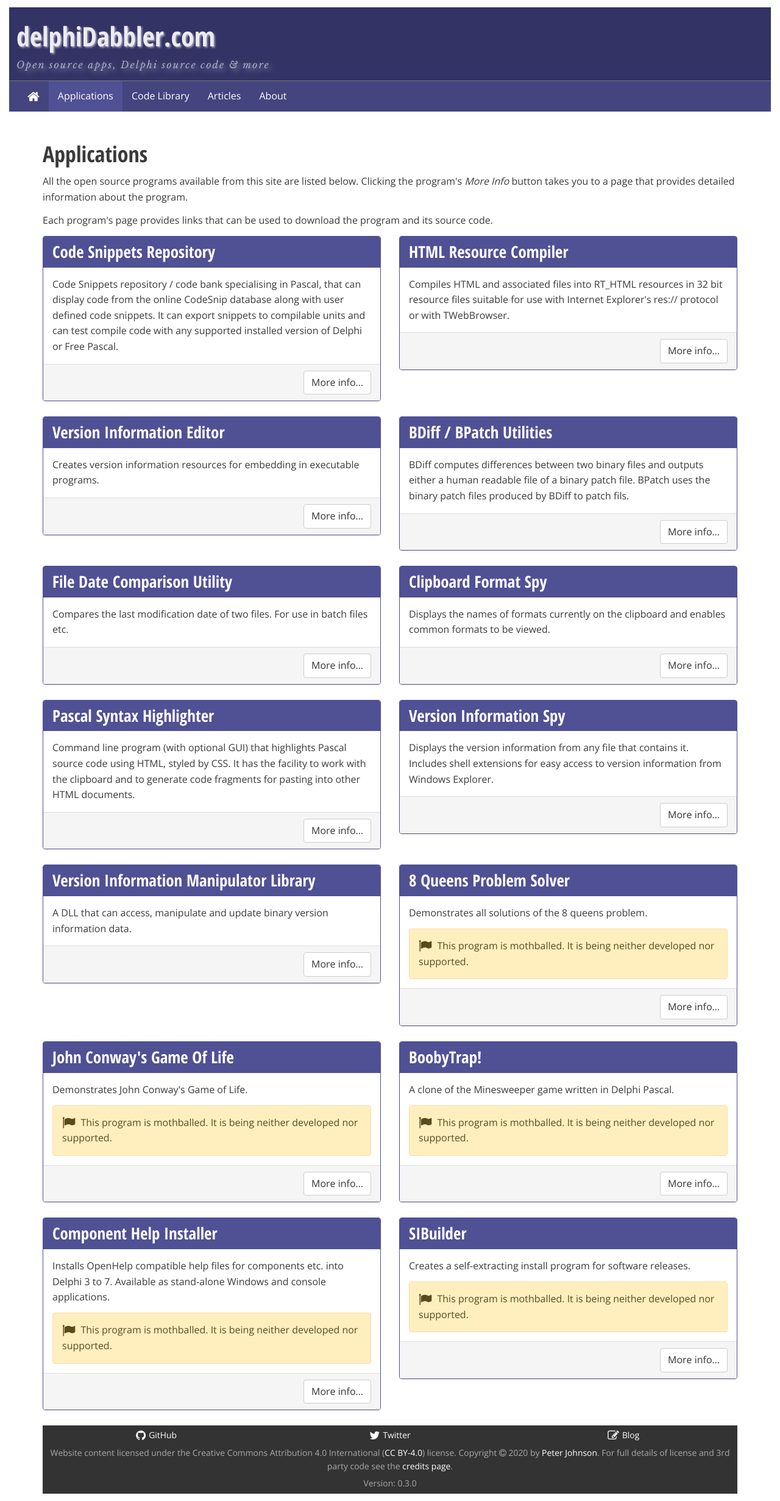
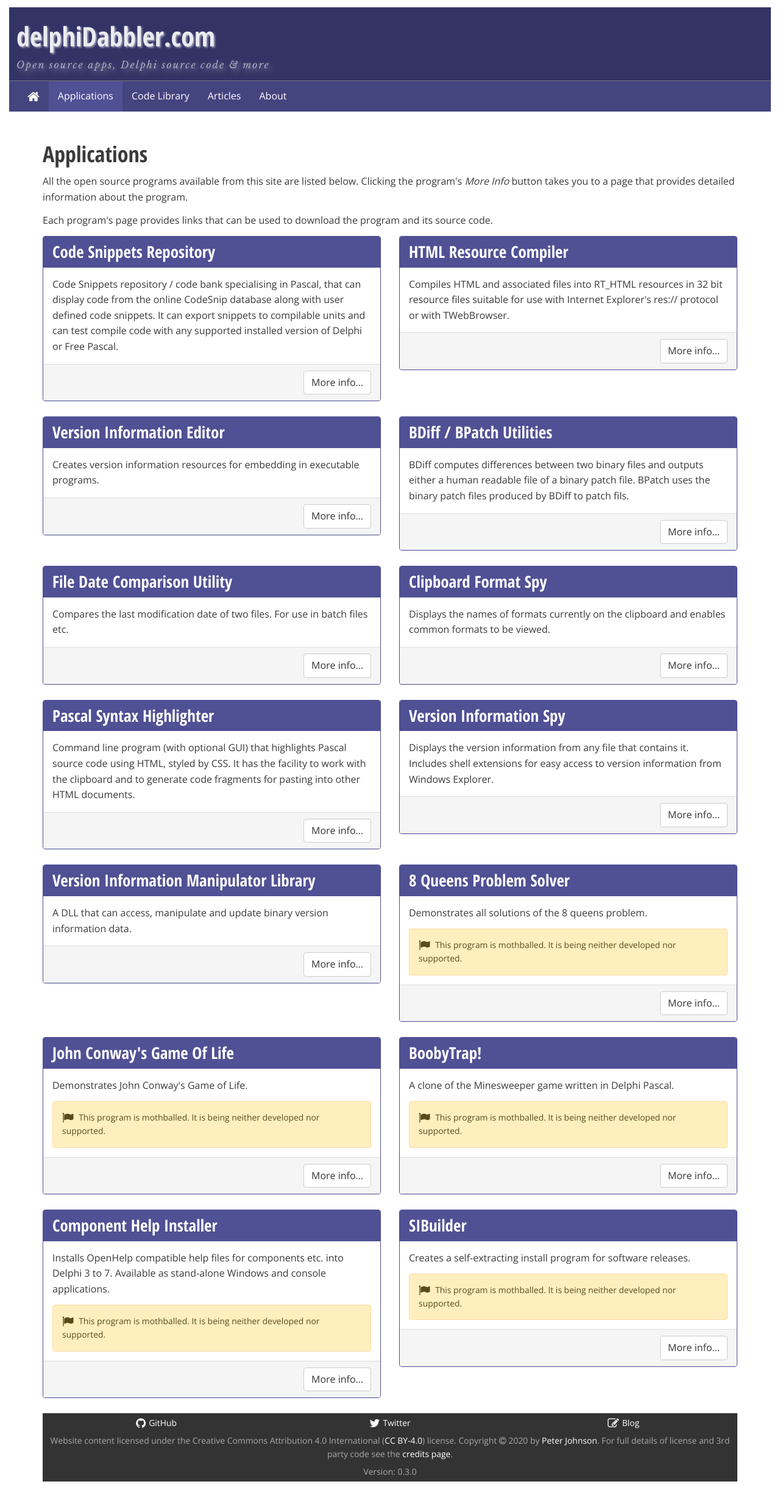
Before and after one commit to delphidabbler/delphidabbler.github.io, a Jekyll site: the page built from programs.html, in a window 1280 px wide. Shown: the whole page at 61% size. Built offline with Jekyll 4.4.1, drawn with Linux system fonts in a browser that asks for light colours; nearby versions of some CDN libraries.

Commit message:
Reduce font size in alert boxes

```diff
--- a/codelib.html
+++ b/codelib.html
@@ -22,7 +22,7 @@
         </header>
         <div class="panel-body">
           <p>{{ item.summary | escape }}</p>
-          {% if item.mothballed %}<p class="alert alert-warning" role="alert"><span class="fa fa-flag fa-lg fa-x-pad-right" aria-hidden="true"></span><span class="sr-only">Note</span> This item is mothballed. It is being neither developed nor supported.</p>{% endif %}
+          {% if item.mothballed %}<p class="alert alert-warning small" role="alert"><span class="fa fa-flag fa-lg fa-x-pad-right" aria-hidden="true"></span><span class="sr-only">Note</span> This item is mothballed. It is being neither developed nor supported.</p>{% endif %}
         </div>
         <div class="panel-footer text-right">
           <a href="{{ item.more-info }}" aria-label="{{ item.title | escape }} page on {{ site.data.core.orig-site-name | escape }}" class="btn btn-default">More info&hellip;</a>
--- a/programs.html
+++ b/programs.html
@@ -21,7 +21,7 @@
         </header>
         <div class="panel-body">
           <p>{{ program.summary | escape }}</p>
-          {% if program.mothballed %}<p class="alert alert-warning" role="alert"><span class="fa fa-flag fa-lg fa-x-pad-right" aria-hidden="true"></span><span class="sr-only">Note</span> This program is mothballed. It is being neither developed nor supported.</p>{% endif %}
+          {% if program.mothballed %}<p class="alert alert-warning small" role="alert"><span class="fa fa-flag fa-lg fa-x-pad-right" aria-hidden="true"></span><span class="sr-only">Note</span> This program is mothballed. It is being neither developed nor supported.</p>{% endif %}
         </div>
         <div class="panel-footer text-right">
           <a href="{{ program.more-info }}" aria-label="{{ program.title | escape }} page on {{ site.data.core.orig-site-name | escape }}" class="btn btn-default">More info&hellip;</a>
```
